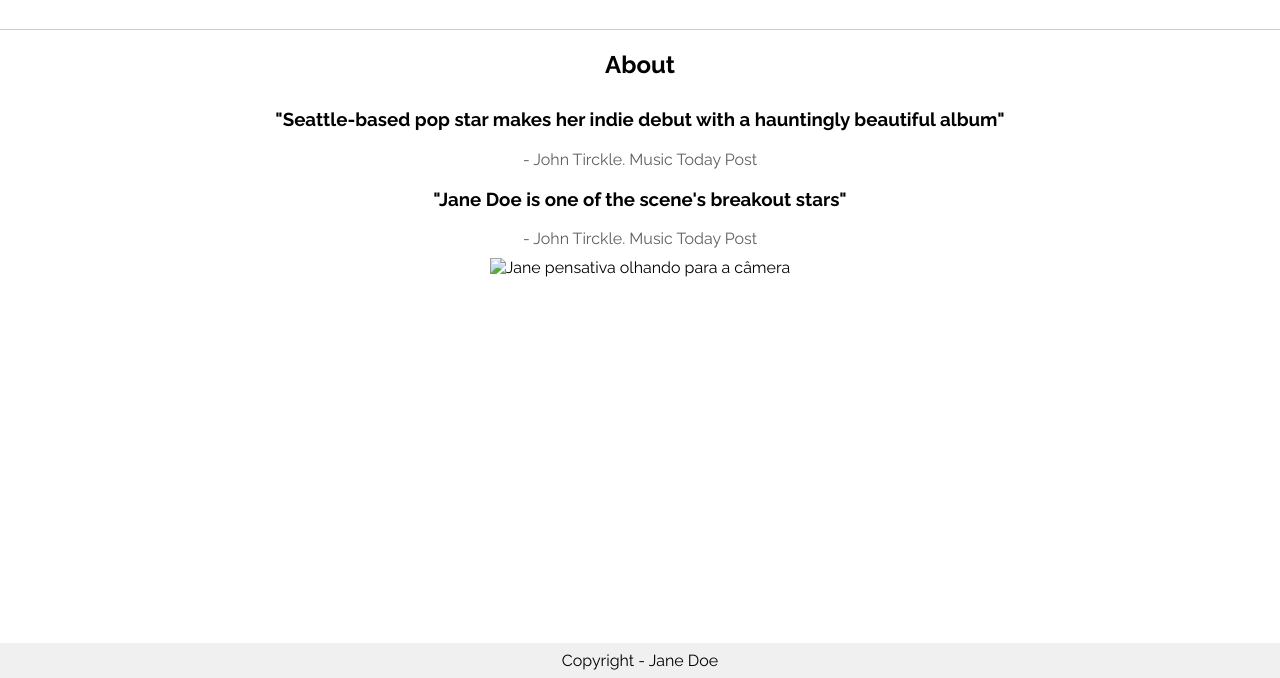
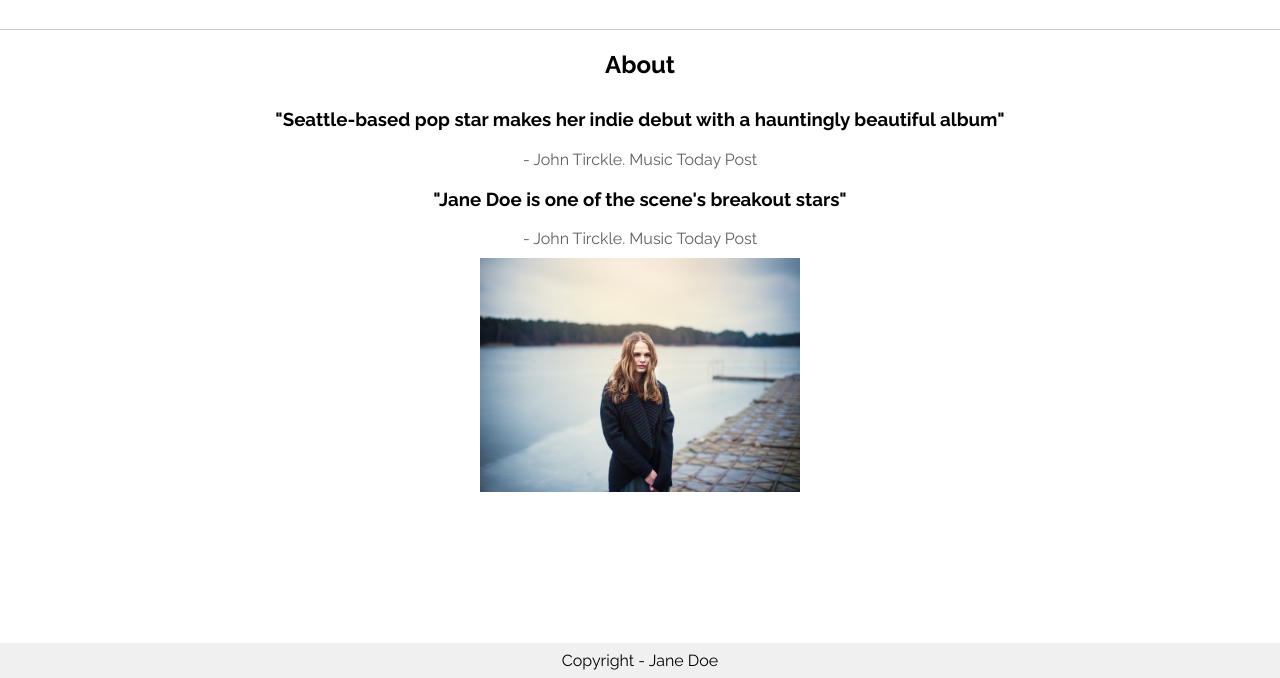
Before and after one commit to lucasliet/jane-doe, a plain HTML site: page about.html in a window 1280 px wide. Shown: the part 122-800 px from the top of the page. Drawn offline with Linux system fonts and the light colour scheme; the site is published under a folder, as on GitHub Pages, so addresses that start at the root find nothing.

Commit message:
relative path in img src fix

```diff
--- a/about.html
+++ b/about.html
@@ -33,7 +33,7 @@
     <h3>"Jane Doe is one of the scene's breakout stars"</h3>
     <p>- John Tirckle. Music Today Post</p>
 
-    <img src="/img/jane2.jpg" alt="Jane pensativa olhando para a câmera" />
+    <img src="img/jane2.jpg" alt="Jane thinking out loud looking at the camera" />
     <br/>
     <br/>
   </main>
```
Also changed, not shown: index.html (+1 -1 lines).
